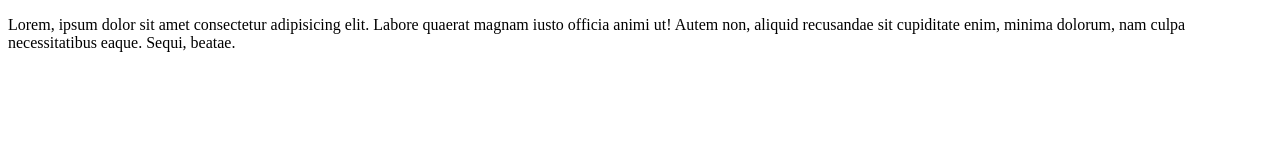
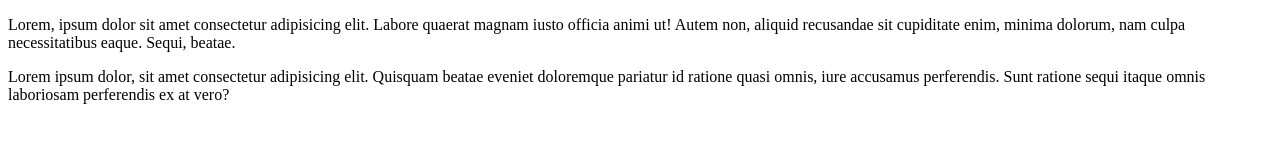
Before and after one commit to Shaheryar4/Git-example, a plain HTML site: page index.html in a window 1280 px wide. Drawn offline with Linux system fonts and the light colour scheme.

Commit message:
added new file

```diff
--- a/index.html
+++ b/index.html
@@ -9,5 +9,8 @@
     <p>
         Lorem, ipsum dolor sit amet consectetur adipisicing elit. Labore quaerat magnam iusto officia animi ut! Autem non, aliquid recusandae sit cupiditate enim, minima dolorum, nam culpa necessitatibus eaque. Sequi, beatae.
     </p>
+    <p>
+        Lorem ipsum dolor, sit amet consectetur adipisicing elit. Quisquam beatae eveniet doloremque pariatur id ratione quasi omnis, iure accusamus perferendis. Sunt ratione sequi itaque omnis laboriosam perferendis ex at vero?
+    </p>
 </body>
 </html>
```
Also changed, not shown: page2.html (added).
